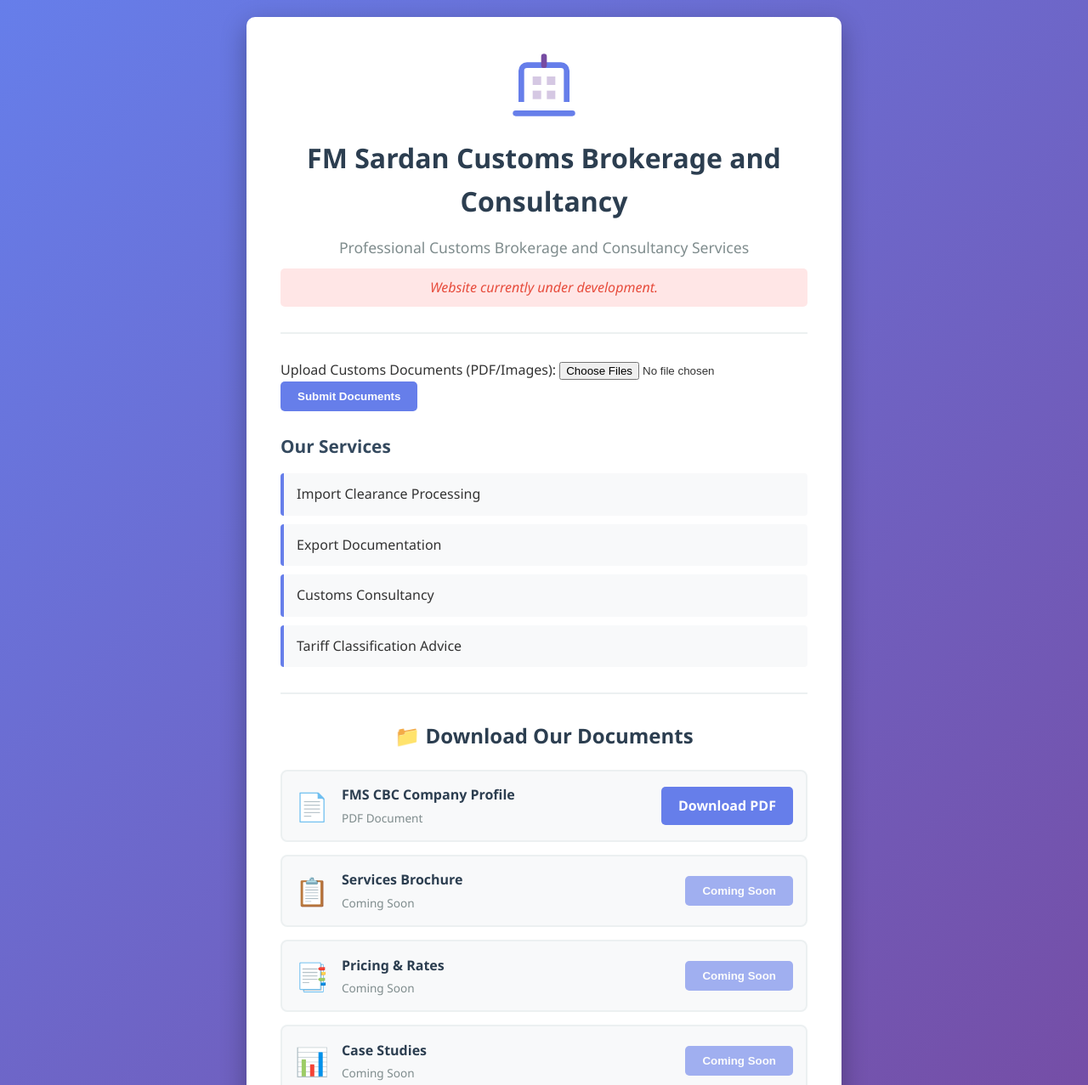
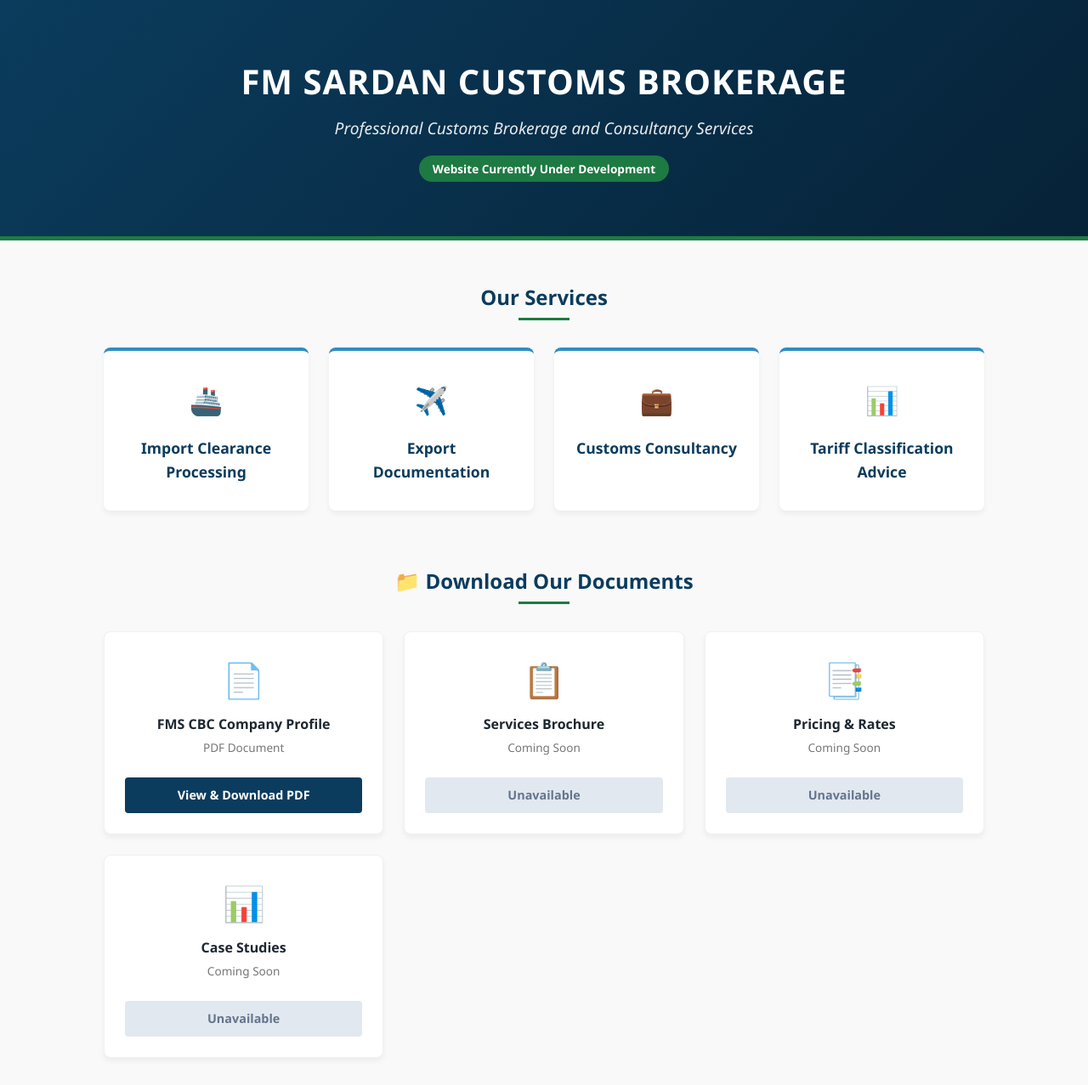
Before and after one commit to lungayken-ux/fmscbc-brokerage, a website: page index.html in a window 1280 px wide. Shown: the top 1277 px of the page at 85% size. Drawn offline with Linux system fonts and the light colour scheme.

Commit message:
docs: update FMSCBC landing page sections and document hub
Updated the core content structure for FM Sardan Customs Brokerage and Consultancy (FMSCBC). Refined the services overview section to highlight Import Clearance, Export Documentation, Customs Consultancy, and Tariff Advice. Set up the Document Hub layout with structural placeholders for upcoming client resources like the Services Brochure, Pricing & Rates, and Case Studies.

Signed-off-by: Kenny Lungay <265407632+lungayken-ux@users.noreply.github.com>

```diff
--- a/index.html
+++ b/index.html
@@ -3,241 +3,246 @@
 <head>
     <meta charset="UTF-8">
     <meta name="viewport" content="width=device-width, initial-scale=1.0">
-    <title>FMSCBC | Customs Brokerage & Consultancy</title>
+    <title>FM Sardan Customs Brokerage and Consultancy</title>
     <style>
+        :root {
+            --primary-color: #0b3c5d; /* Professional Navy Blue */
+            --secondary-color: #328cc1; /* Accent Blue */
+            --accent-color: #1d7a42; /* Trust Emerald Green */
+            --dark-color: #1d2731;
+            --light-color: #f9f9f9;
+        }
+
         * {
+            box-sizing: border-box;
             margin: 0;
             padding: 0;
-            box-sizing: border-box;
+            font-family: 'Segoe UI', Tahoma, Geneva, Verdana, sans-serif;
         }
 
         body {
-            font-family: 'Segoe UI', Tahoma, Geneva, Verdana, sans-serif;
+            background-color: var(--light-color);
+            color: var(--dark-color);
             line-height: 1.6;
-            color: #333;
-            background: linear-gradient(135deg, #667eea 0%, #764ba2 100%);
-            min-height: 100vh;
-            display: flex;
-            justify-content: center;
-            align-items: center;
-            padding: 20px;
         }
 
+        /* Header / Hero Section */
+        header {
+            background: linear-gradient(135deg, var(--primary-color) 0%, #062237 100%);
+            color: white;
+            text-align: center;
+            padding: 4rem 2rem;
+            border-bottom: 5px solid var(--accent-color);
+        }
+
+        header h1 {
+            font-size: 2.5rem;
+            margin-bottom: 0.5rem;
+            text-transform: uppercase;
+            letter-spacing: 1px;
+        }
+
+        header p {
+            font-size: 1.2rem;
+            opacity: 0.9;
+            font-style: italic;
+        }
+
+        .dev-badge {
+            display: inline-block;
+            background-color: var(--accent-color);
+            color: white;
+            padding: 0.3rem 1rem;
+            border-radius: 20px;
+            font-size: 0.85rem;
+            margin-top: 1rem;
+            font-weight: bold;
+        }
+
+        /* Container Section */
         .container {
+            max-width: 1100px;
+            margin: 3rem auto;
+            padding: 0 2rem;
+        }
+
+        h2 {
+            color: var(--primary-color);
+            text-align: center;
+            margin-bottom: 2rem;
+            position: relative;
+            padding-bottom: 0.5rem;
+        }
+
+        h2::after {
+            content: '';
+            position: absolute;
+            bottom: 0;
+            left: 50%;
+            transform: translateX(-50%);
+            width: 60px;
+            height: 3px;
+            background-color: var(--accent-color);
+        }
+
+        /* Services Grid */
+        .services-grid {
+            display: grid;
+            grid-template-columns: repeat(auto-fit, minmax(220px, 1fr));
+            gap: 1.5rem;
+            margin-bottom: 4rem;
+        }
+
+        .service-item {
             background: white;
-            border-radius: 10px;
-            box-shadow: 0 10px 30px rgba(0, 0, 0, 0.3);
-            padding: 40px;
-            max-width: 700px;
+            padding: 2rem 1.5rem;
+            border-radius: 8px;
+            text-align: center;
+            box-shadow: 0 4px 6px rgba(0,0,0,0.05);
+            border-top: 4px solid var(--secondary-color);
+            transition: transform 0.3s ease;
+        }
+
+        .service-item:hover {
+            transform: translateY(-5px);
+            border-top-solid: var(--accent-color);
+        }
+
+        .service-icon {
+            font-size: 2rem;
+            margin-bottom: 1rem;
+        }
+
+        .service-item h3 {
+            font-size: 1.1rem;
+            color: var(--primary-color);
+        }
+
+        /* Documents Section */
+        .documents-grid {
+            display: grid;
+            grid-template-columns: repeat(auto-fit, minmax(250px, 1fr));
+            gap: 1.5rem;
+        }
+
+        .document-item {
+            background: white;
+            padding: 1.5rem;
+            border-radius: 8px;
+            display: flex;
+            flex-direction: column;
+            justify-content: space-between;
+            align-items: center;
+            text-align: center;
+            box-shadow: 0 4px 6px rgba(0,0,0,0.05);
+            border: 1px solid #eef2f5;
+        }
+
+        .doc-icon {
+            font-size: 2.5rem;
+            margin-bottom: 0.5rem;
+        }
+
+        .doc-name {
+            font-weight: bold;
+            color: var(--dark-color);
+            margin-bottom: 0.2rem;
+        }
+
+        .doc-type {
+            font-size: 0.85rem;
+            color: #777;
+            margin-bottom: 1.5rem;
+        }
+
+        /* Buttons */
+        .btn {
+            display: inline-block;
+            background-color: var(--primary-color);
+            color: white;
+            text-decoration: none;
+            padding: 0.6rem 1.5rem;
+            border-radius: 4px;
+            font-weight: 600;
+            font-size: 0.9rem;
+            transition: background 0.2s ease;
             width: 100%;
         }
 
-        .logo-wrapper {
-            display: flex;
-            justify-content: center;
-            margin-bottom: 20px;
+        .btn:hover {
+            background-color: var(--secondary-color);
         }
 
-        h1 {
-            color: #2c3e50;
-            margin-bottom: 15px;
-            font-size: 2em;
-            text-align: center;
+        .btn-secondary {
+            background-color: #e2e8f0;
+            color: #64748b;
+            cursor: not-allowed;
         }
 
-        h2 {
-            color: #2c3e50;
-            margin: 30px 0 20px 0;
-            font-size: 1.5em;
+        .btn-secondary:hover {
+            background-color: #e2e8f0;
         }
 
-        h3 {
-            color: #34495e;
-            margin: 25px 0 15px 0;
-            font-size: 1.3em;
-        }
-
-        .tagline {
+        /* Footer */
+        footer {
+            background-color: var(--dark-color);
+            color: #a0aec0;
             text-align: center;
-            color: #7f8c8d;
-            margin-bottom: 10px;
-            font-size: 1.1em;
-        }
-
-        .status {
-            text-align: center;
-            color: #e74c3c;
-            font-style: italic;
-            margin-bottom: 30px;
-            padding: 10px;
-            background: #ffe6e6;
-            border-radius: 5px;
-        }
-
-        hr {
-            margin: 30px 0;
-            border: none;
-            border-top: 2px solid #ecf0f1;
-        }
-
-        .services-section ul {
-            list-style: none;
-            padding-left: 0;
-        }
-
-        .services-section li {
-            padding: 12px 15px;
-            margin: 10px 0;
-            background: #f8f9fa;
-            border-left: 4px solid #667eea;
-            border-radius: 4px;
-            transition: all 0.3s ease;
-        }
-
-        .services-section li:hover {
-            background: #f0f3ff;
-            border-left-color: #764ba2;
-            transform: translateX(5px);
-        }
-
-        .documents-section h2 {
-            color: #2c3e50;
-            margin-bottom: 20px;
-            text-align: center;
-            font-size: 1.5em;
-        }
-
-        .documents-grid {
-            display: grid;
-            grid-template-columns: 1fr;
-            gap: 15px;
-        }
-
-        .document-item {
-            display: flex;
-            align-items: center;
-            padding: 15px;
-            border: 2px solid #ecf0f1;
-            border-radius: 8px;
-            transition: all 0.3s ease;
-            background: #f8f9fa;
-        }
-
-        .document-item:hover {
-            border-color: #667eea;
-            background: #f0f3ff;
-            transform: translateX(5px);
-        }
-
-        .doc-icon {
-            font-size: 2em;
-            margin-right: 15px;
-        }
-
-        .doc-info {
-            flex-grow: 1;
-        }
-
-        .doc-name {
-            font-weight: 600;
-            color: #2c3e50;
-            margin-bottom: 3px;
-        }
-
-        .doc-type {
-            font-size: 0.85em;
-            color: #7f8c8d;
-        }
-
-        .btn {
-            display: inline-block;
-            background-color: #667eea;
-            color: white;
-            padding: 10px 20px;
-            text-decoration: none;
-            border-radius: 5px;
-            transition: background-color 0.3s ease;
-            font-weight: 600;
-            white-space: nowrap;
-            border: none;
-            cursor: pointer;
-        }
-
-        .btn:hover {
-            background-color: #764ba2;
-        }
-
-        .footer {
-            text-align: center;
-            margin-top: 40px;
-            padding-top: 20px;
-            border-top: 2px solid #ecf0f1;
-            color: #7f8c8d;
-            font-size: 0.9em;
+            padding: 2rem;
+            font-size: 0.9rem;
+            margin-top: 5rem;
         }
     </style>
 </head>
 <body>
+
+    <header>
+        <h1>FM Sardan Customs Brokerage</h1>
+        <p>Professional Customs Brokerage and Consultancy Services</p>
+        <span class="dev-badge">Website Currently Under Development</span>
+    </header>
+
     <div class="container">
-        <!-- SVG Brand Icon Layer -->
-        <div class="logo-wrapper">
-            <svg width="80" height="80" viewBox="0 0 24 24" fill="none" xmlns="http://www.w3.org/2000/svg">
-                <path d="M2 22H22" stroke="#667eea" stroke-width="2" stroke-linecap="round"/>
-                <path d="M20 18V7C20 5.89543 19.1046 5 18 5H6C4.89543 5 4 5.89543 4 7V18" stroke="#667eea" stroke-width="2"/>
-                <path d="M8 9H11V12H8V9Z" fill="#764ba2" opacity="0.3"/>
-                <path d="M13 9H16V12H13V9Z" fill="#764ba2" opacity="0.3"/>
-                <path d="M8 14H11V17H8V14Z" fill="#764ba2" opacity="0.3"/>
-                <path d="M13 14H16V17H13V14Z" fill="#764ba2" opacity="0.3"/>
-                <path d="M12 2V5" stroke="#764ba2" stroke-width="2" stroke-linecap="round"/>
-            </svg>
+        <h2>Our Services</h2>
+        <div class="services-grid">
+            <div class="service-item">
+                <div class="service-icon">🚢</div>
+                <h3>Import Clearance Processing</h3>
+            </div>
+            <div class="service-item">
+                <div class="service-icon">✈️</div>
+                <h3>Export Documentation</h3>
+            </div>
+            <div class="service-item">
+                <div class="service-icon">💼</div>
+                <h3>Customs Consultancy</h3>
+            </div>
+            <div class="service-item">
+                <div class="service-icon">📊</div>
+                <h3>Tariff Classification Advice</h3>
+            </div>
         </div>
 
-        <h1>FM Sardan Customs Brokerage and Consultancy</h1>
-        <p class="tagline">Professional Customs Brokerage and Consultancy Services</p>
-        <p class="status"><em>Website currently under development.</em></p>
-
-        <hr>
-        <form action="YOUR_BACKEND_URL" method="POST" enctype="multipart/form-data">
-    <label for="client-file">Upload Customs Documents (PDF/Images):</label>
-    <input type="file" id="client-file" name="documents" multiple>
-    <button type="submit" class="btn">Submit Documents</button>
-</form>
-        <div class="services-section">
-            <h3>Our Services</h3>
-            <ul>
-                <li>Import Clearance Processing</li>
-                <li>Export Documentation</li>
-                <li>Customs Consultancy</li>
-                <li>Tariff Classification Advice</li>
-            </ul>
-        </div>
-
-        <hr>
-
-        <div class="documents-section">
         <h2>📁 Download Our Documents</h2>
-
         <div class="documents-grid">
-                <!-- Corrected Document Item Download Layout -->
+            <!-- Active Download -->
             <div class="document-item">
                 <div class="doc-icon">📄</div>
                 <div class="doc-info">
                     <div class="doc-name">FMS CBC Company Profile</div>
                     <div class="doc-type">PDF Document</div>
                 </div>
-                   <a href="FMS CBC COMPANY PROFILE.pdf" download class="btn">
-    Download PDF
-                   </a>
+                <a href="FMS CBC COMPANY PROFILE.pdf" download class="btn">View & Download PDF</a>
             </div>
+
+            <!-- Coming Soon Placeholders -->
             <div class="document-item">
                 <div class="doc-icon">📋</div>
                 <div class="doc-info">
                     <div class="doc-name">Services Brochure</div>
                     <div class="doc-type">Coming Soon</div>
                 </div>
-                    <button class="btn" disabled style="opacity: 0.6; cursor: not-allowed;">
-                        Coming Soon
-                    </button>
+                <a href="#" class="btn btn-secondary">Unavailable</a>
             </div>
 
             <div class="document-item">
@@ -246,9 +251,7 @@
                     <div class="doc-name">Pricing & Rates</div>
                     <div class="doc-type">Coming Soon</div>
                 </div>
-                    <button class="btn" disabled style="opacity: 0.6; cursor: not-allowed;">
-                        Coming Soon
-                    </button>
+                <a href="#" class="btn btn-secondary">Unavailable</a>
             </div>
 
             <div class="document-item">
@@ -257,16 +260,14 @@
                     <div class="doc-name">Case Studies</div>
                     <div class="doc-type">Coming Soon</div>
                 </div>
-                    <button class="btn" disabled style="opacity: 0.6; cursor: not-allowed;">
-                        Coming Soon
-                    </button>
+                <a href="#" class="btn btn-secondary">Unavailable</a>
             </div>
         </div>
     </div>
 
-        <div class="footer">
+    <footer>
         <p>&copy; 2026 FM Sardan Customs Brokerage and Consultancy. All rights reserved.</p>
-        </div>
-    </div>
+    </footer>
+
 </body>
 </html>
```
Lines whose indentation alone changed are shown as unchanged.
